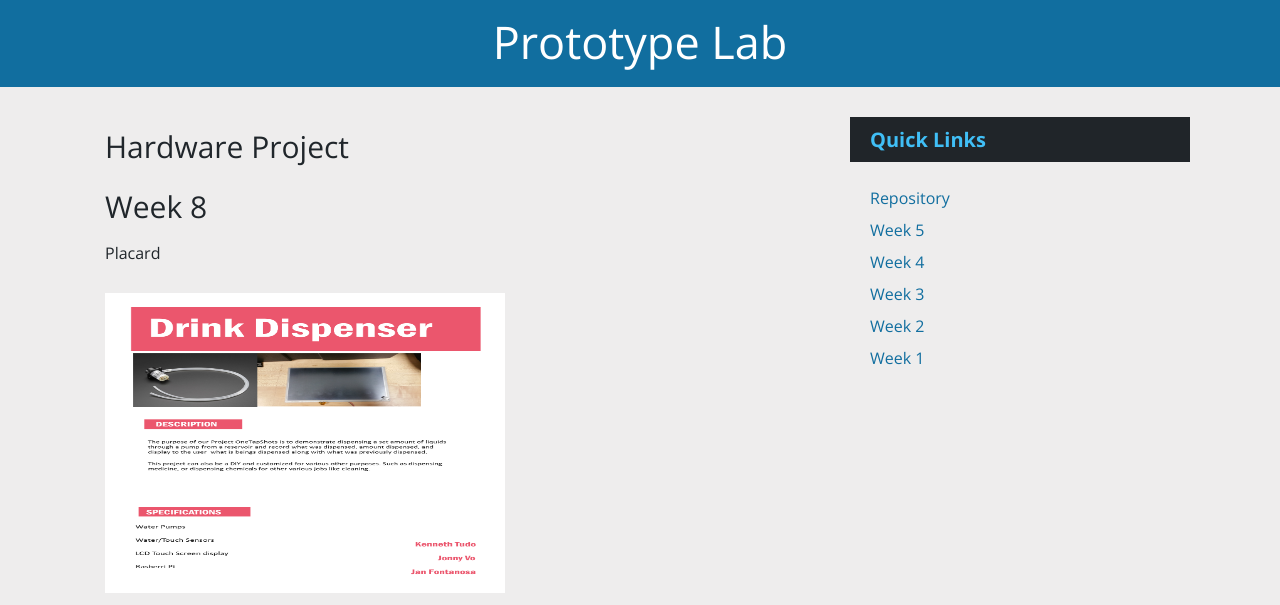
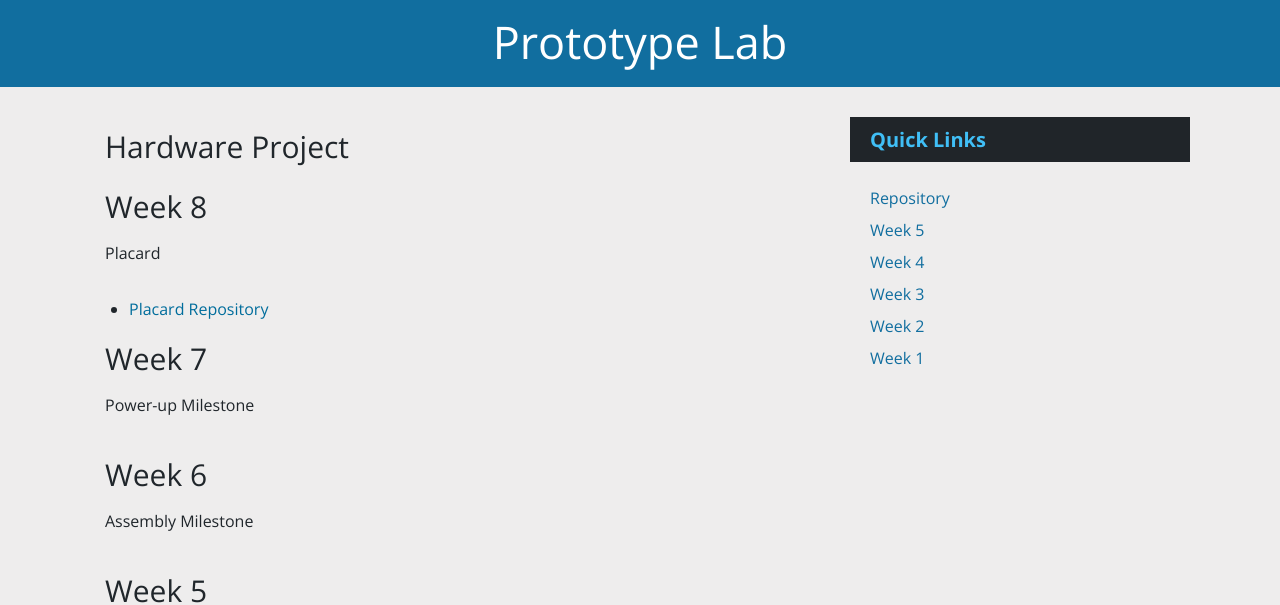
Before and after one commit to Jonnytlv/Jonnytlv.github.io, a plain HTML site: page index.html in a window 1280 px wide. Shown: the part 169-774 px from the top of the page. Drawn offline with nearby package versions, Linux system fonts and the light colour scheme.

Commit message:
Update indexcontent.html

```diff
--- a/indexcontent.html
+++ b/indexcontent.html
@@ -6,7 +6,6 @@
   <SECTION ID="Section_8">
   <H3>Week 8</H3>
   <p>Placard</p>
-  <img src = "onetap placard.png" alt="Capture Pic" style="width:400px;height:300px;">
   <LI><a href="Jonnytlv.github.io/onetap placard.png">Placard Repository</a></LI>
 </SECTION>
 
```
